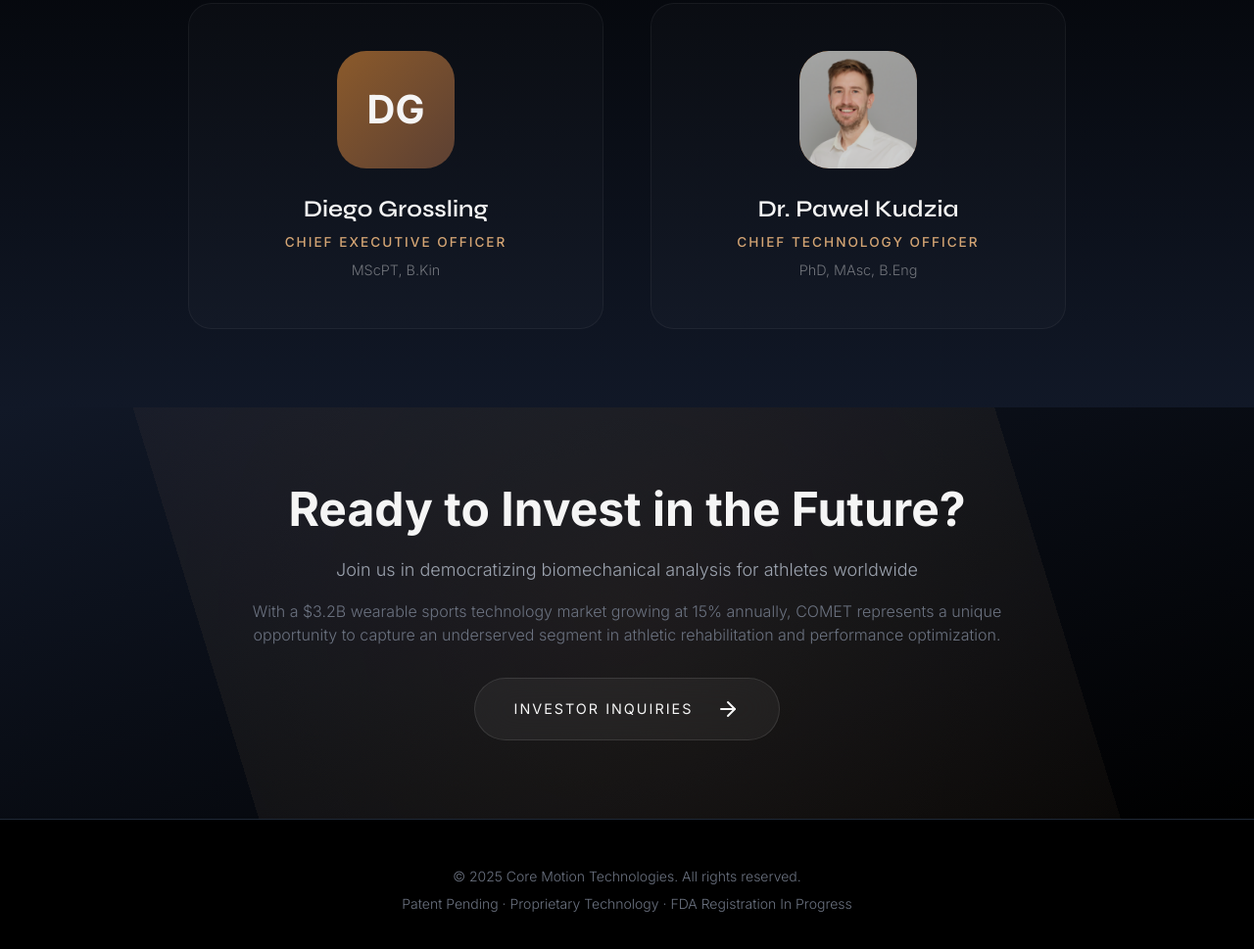
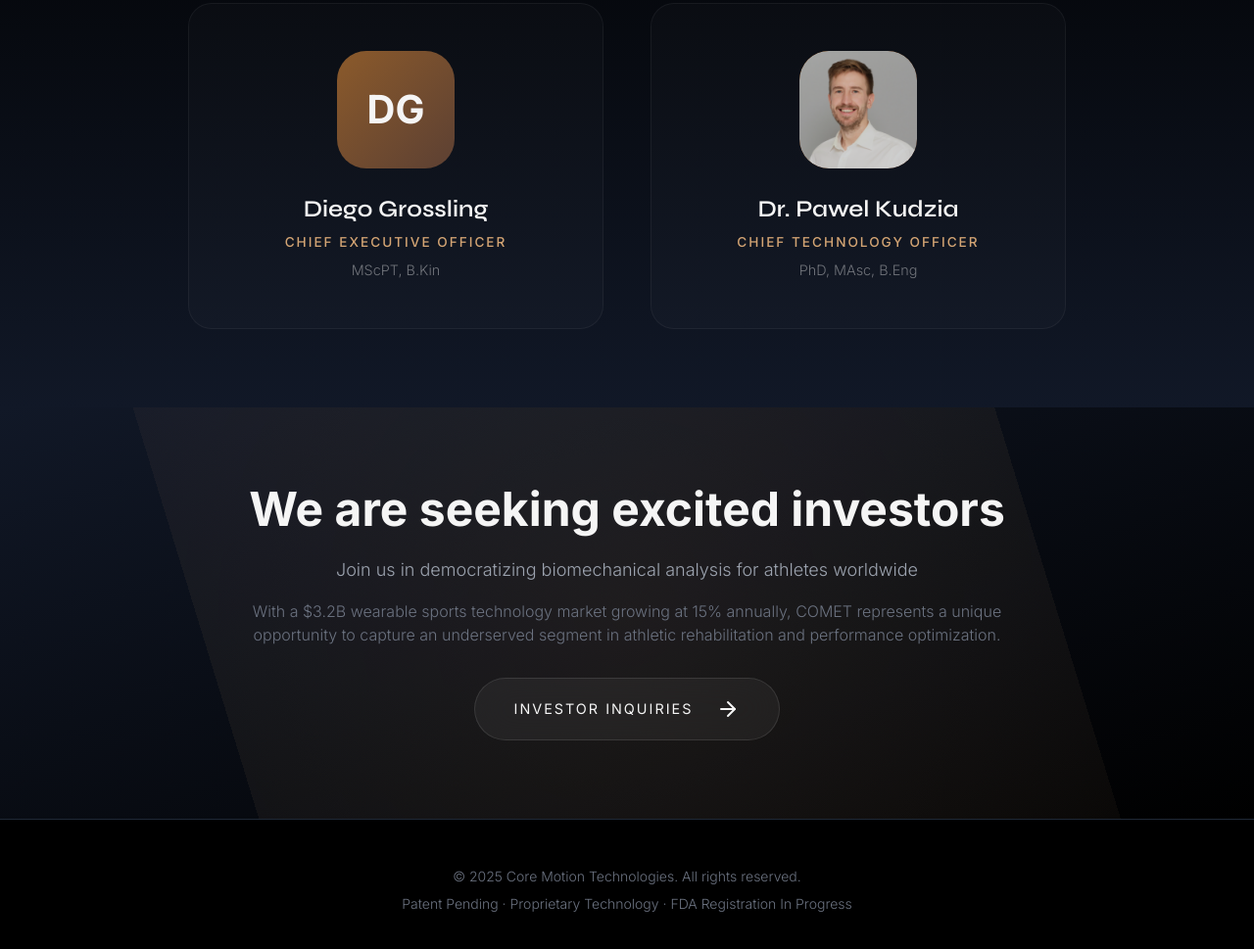
Before and after one commit to pkudzia/trackmycore.github.io, a plain HTML site: page index.html in a window 1280 px wide. Shown: the part 2379-3348 px from the top of the page at 98% size. Drawn offline with nearby package versions, Linux system fonts and the light colour scheme.

Commit message:
Update index.html

```diff
--- a/index.html
+++ b/index.html
@@ -450,7 +450,7 @@
         <div class="cta-section"></div>
         <div class="container mx-auto px-6 text-center relative z-10">
             <div class="cta-content" data-aos="fade-up">
-                <h2 class="text-4xl md:text-5xl font-bold font-syne mb-6">Ready to Invest in the Future?</h2>
+                <h2 class="text-4xl md:text-5xl font-bold font-syne mb-6">We are seeking excited investors</h2>
                 <p class="text-lg text-gray-400 mb-4 max-w-2xl mx-auto">
                     Join us in democratizing biomechanical analysis for athletes worldwide
                 </p>
```
